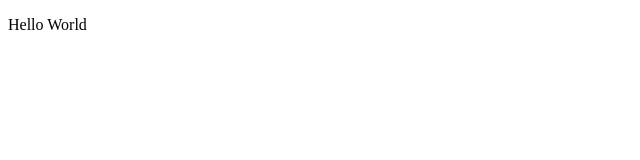
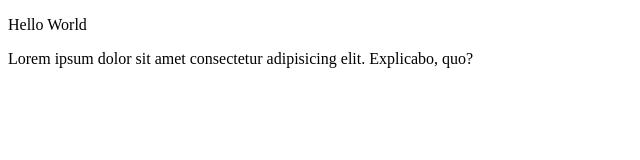
Before and after one commit to RifatCSE10/mlst-1, a plain HTML site: page bsc.html in a window 1280 px wide. Shown: the whole page, without its empty margins (0-640 px from the left). Drawn offline with Linux system fonts and the light colour scheme.

Commit message:
This is the second commit

```diff
--- a/bsc.html
+++ b/bsc.html
@@ -7,5 +7,6 @@
 </head>
 <body>
     <p>Hello World</p>
+    <p>Lorem ipsum dolor sit amet consectetur adipisicing elit. Explicabo, quo?</p>
 </body>
 </html>
```
